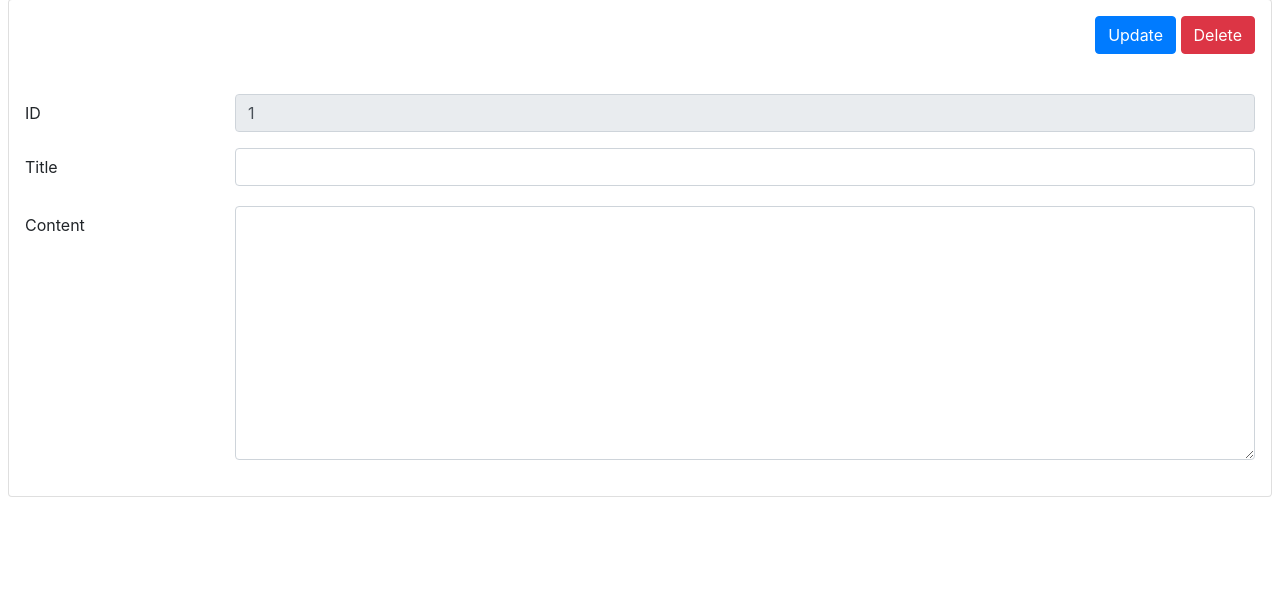
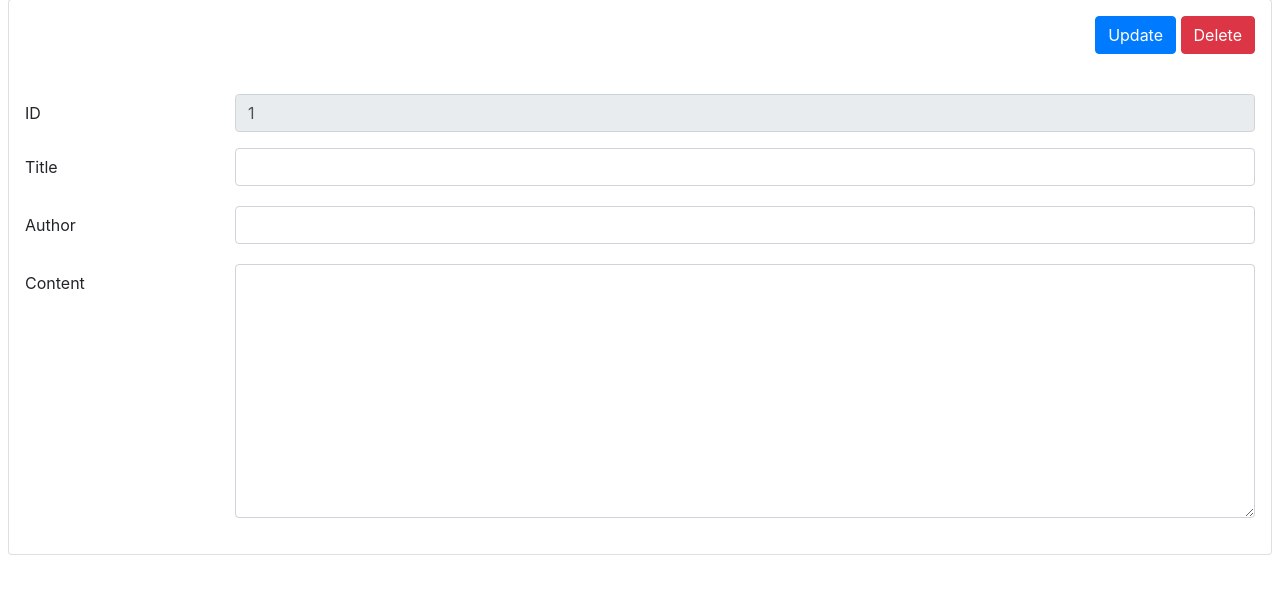
Before and after one commit to suhaibkn/iou-newsletter, a CodeIgniter 4 app: template app/Views/Admin/newsletter.php in a window 1280 px wide. Shown: the part 65-659 px from the top of the page. Run offline with PHP 8.4 and a stand-in for CodeIgniter, Linux system fonts and the light colour scheme; the template is opened without the code that fills it: most values are stand-ins (such as "Sample title", 1, 10 or a date in 2020); data that the repository does not hold is empty; some libraries are stand-ins or nearby versions.

Commit message:
Author field added in Admin/Newsletter

```diff
--- a/app/Controllers/Admin.php
+++ b/app/Controllers/Admin.php
@@ -34,12 +34,14 @@ class Admin extends BaseController
             if ($vars->getVar('action') == 'update') {
                 if (!$this->validate([
                     'title'   => 'required|min_length[3]',
+                    'author'  => 'required|min_length[3]',
                     'content' => 'required|min_length[3]',
                 ])) {
                     return redirect()->to(current_url())->withInput();
                 } else {
                     if ($model->update($id, [
                         'title'   => $vars->getVar('title'),
+                        'author'  => $vars->getVar('author'),
                         'content' => $vars->getVar('content'),
                     ])) {
                         $msg = 'Newsletter updated.';
--- a/app/Views/Admin/newsletter.php
+++ b/app/Views/Admin/newsletter.php
@@ -49,6 +49,19 @@
                 </div>
 
                 <div class="form-group row">
+                    <label class="col-sm-2 col-form-label">Author</label>
+                    <div class="col-sm-10">
+                        <input type="text" name="author"
+                               class="form-control <?= ($validation->hasError('author')) ? 'is-invalid' : ''; ?>"
+                               value="<?= old('author') ?: $newsletter->author ?>" aria-describedby="authorHelp"
+                        >
+                        <small id="authorHelp" class="form-text text-danger">
+                            <?= $validation->getError('author') ?>
+                        </small>
+                    </div>
+                </div>
+
+                <div class="form-group row">
                     <label class="col-sm-2 col-form-label">Content</label>
                     <div class="col-sm-10">
                         <textarea rows="10" name="content"
```
